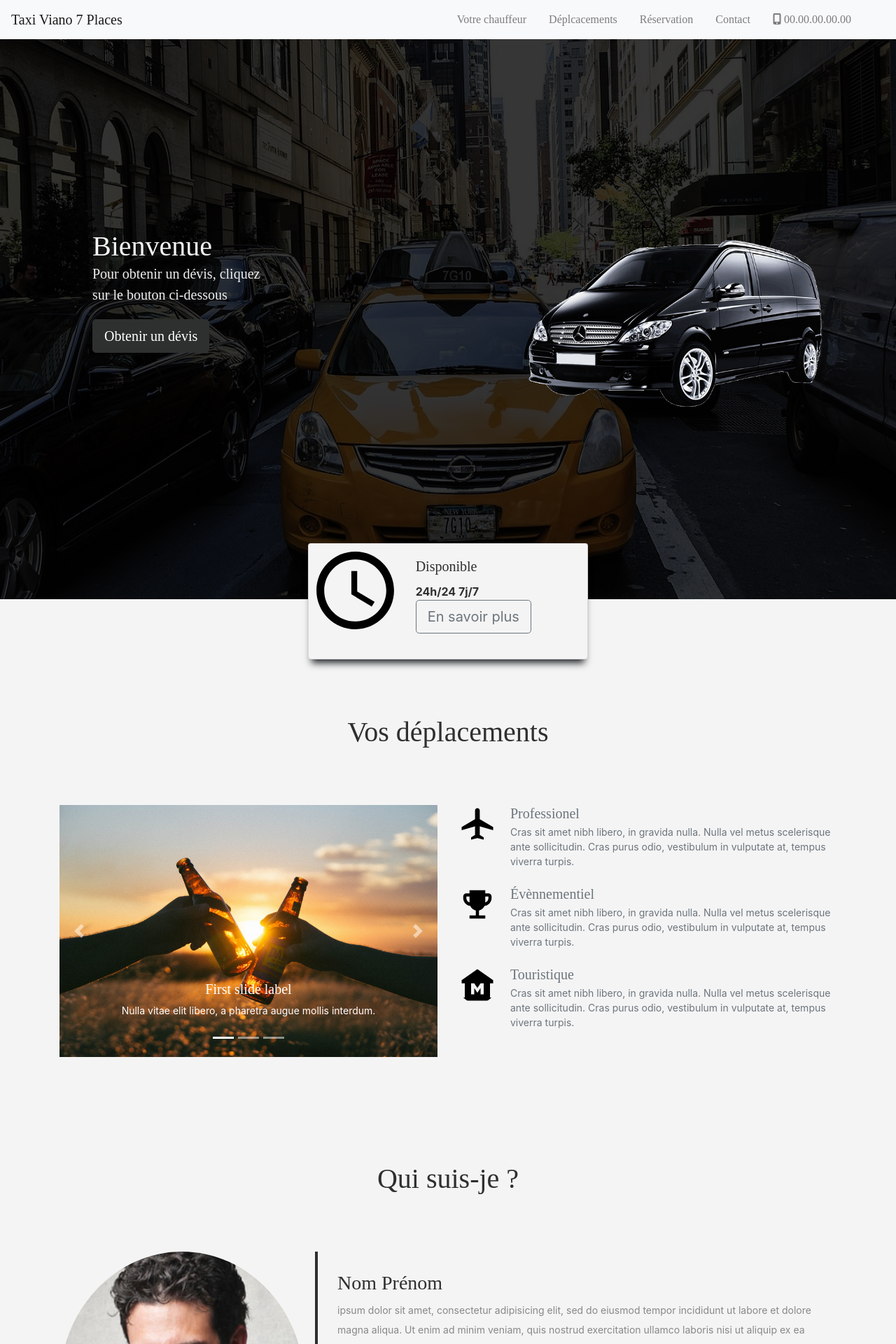
After one commit to mamadou-niakate/mamadou-niakate.github.io, a PHP site: page /index.html in a window 1280 px wide. The commit adds this page. Shown: the top 1920 px of the page at 70% size. Run offline with PHP 8.4, Linux system fonts and the light colour scheme; some libraries are stand-ins or nearby versions.

Commit message:
changement extension

```diff
--- a/css/main.css
+++ b/css/main.css
@@ -50,7 +50,7 @@
     }
   }
   .car {
-    animation: drive 3s cubic-bezier(0.02, 0.01, 0.21, 1) infinite;
+    animation: drive 3s cubic-bezier(0.02, 0.01, 0.21, 1) /*infinite*/;
   }
 
 
--- /dev/null
+++ b/index.html
@@ -0,0 +1,367 @@
+<!--?php
+	ini_set('display_errors', 1);
+	ini_set('display_startup_errors', 1);
+	error_reporting(E_ALL);
+
+
+	if(!empty($_POST["send"])) {
+
+		if(isset($_POST["username"]) && isset($_POST["userEmail"]) && isset($_POST["phone"]) && isset($_POST["content"])) {
+			$name = $_POST["username"];
+			$email = $_POST["userEmail"];
+			$phone = $_POST["phone"];
+			$content = $_POST["content"];
+			$subject = "Demande d'inforation de la part d'un visiteur";
+		}
+	}
+?-->
+
+<!DOCTYPE html>
+<html lang="en">
+	<head>
+		<title> Taxi </title>
+
+		<script src="https://stackpath.bootstrapcdn.com/bootstrap/4.5.0/js/bootstrap.min.js" integrity="sha384-OgVRvuATP1z7JjHLkuOU7Xw704+h835Lr+6QL9UvYjZE3Ipu6Tp75j7Bh/kR0JKI" crossorigin="anonymous"></script>
+
+		<!-- ajout des fichiers css  -->
+		<link rel="stylesheet" href="https://stackpath.bootstrapcdn.com/bootstrap/4.5.0/css/bootstrap.min.css" integrity="sha384-9aIt2nRpC12Uk9gS9baDl411NQApFmC26EwAOH8WgZl5MYYxFfc+NcPb1dKGj7Sk" crossorigin="anonymous">
+		<link rel="stylesheet" href="https://pro.fontawesome.com/releases/v5.10.0/css/all.css" integrity="sha384-AYmEC3Yw5cVb3ZcuHtOA93w35dYTsvhLPVnYs9eStHfGJvOvKxVfELGroGkvsg+p" crossorigin="anonymous"/>
+
+
+		<link rel="stylesheet" type="text/css" href="css/bootstrap.min.css">
+		<link rel="stylesheet" type="text/css" href="css/main.css">
+
+		<meta name="viewport" content="width=device-width, initial-scale=1">
+
+		<link rel="stylesheet" href="https://fonts.googleapis.com/css?family=Roboto:300,400,500,700|Material+Icons">
+	    <link href="https://maxcdn.bootstrapcdn.com/font-awesome/latest/css/font-awesome.min.css" rel="stylesheet">
+	    <link rel="stylesheet" type="text/css" href="https://fonts.googleapis.com/css?family=Roboto:300,400,500,700|Roboto+Slab:400,700|Material+Icons">
+	</head>
+	<body>
+
+		<!-- navbar -->
+		<nav class="navbar navbar-expand-lg navbar-light bg-light">
+			<button class="navbar-toggler" type="button" data-toggle="collapse" data-target="#navbarTogglerDemo03" aria-controls="navbarTogglerDemo03" aria-expanded="false" aria-label="Toggle navigation">
+			  <span class="navbar-toggler-icon"></span>
+			</button>
+			<a class="navbar-brand" href="#"> Taxi Viano 7 Places </a>
+
+			<div class="collapse navbar-collapse" id="navbarTogglerDemo03">
+			  <ul class="navbar-nav mr-4">
+					<li class="nav-item"> <a class="nav-link" data-value="about" href="#about"> Votre chauffeur</a> </li>
+					<li class="nav-item"> <a class="nav-link " data-value="moves" href="#moves">Déplcacements</a> </li>
+					<li class="nav-item"> <a class="nav-link " data-value="reservation" href="#reservation"> Réservation </a> </li>
+					<li class="nav-item"> <a class="nav-link " data-value="Contact" href="#Contact">Contact</a> </li>
+					<li class="nav-item"> <a class="nav-link " data-value="Contact" href="#Contact"> <i class="fas fa-mobile-alt"></i> 00.00.00.00.00 </a> </li>
+				</ul>
+			</div>
+		  </nav>
+
+		<!-- L'entete -->
+		<header class="header">
+			<div class="overlay"></div>
+				<div class="container">
+					<div class="description row" >
+						<h1 class="col-lg-6 col-md-8 col-sm-12 description_col_1">
+							Bienvenue
+							<p>
+								Pour obtenir un dévis, cliquez sur le bouton ci-dessous
+							</p>
+							<button class="btn btn-outline-secondary btn-lg debit_button"> Obtenir un dévis </button>
+						</h1>
+						<div class="col-lg-6 col-md-12 col-sm-12 description_col_2">
+							<img src="images/pngfuel.png" class="car img-fluid">
+						</div>
+					</div>
+				</div>
+			</div>
+		</header>
+
+		<div class="card mb-3 disponibilite_one" style="max-width: 400px;">
+			<div class="row no-gutters">
+				<div class="col-md-4 al">
+					<img src="images/schedule.svg" class="card-img watch" alt="...">
+				</div>
+				<div class="col-md-8">
+					<div class="card-body dispo_corps">
+						<div class="dispo_corps_text">
+							<h5 class="card-title"> Disponible</h5>
+							<p class="card-text font-weight-bold">
+								24h/24 7j/7
+							</p>
+						</div>
+						<p class="card-text debit_button"><small class="text-muted">
+							<button class="btn btn-outline-secondary btn-lg"> En savoir plus </button </small>
+						</p>
+					</div>
+				</div>
+			</div>
+		</div>
+
+		<!-- Lieux -->
+		<div class="info_taxi" id="moves">
+			<h1 class="text-center">Vos déplacements </h1>
+			<div class="container">
+				<div class="row">
+					<div id="carouselExampleCaptions" class="carousel slide col-lg-6 col-m-6 col-sm-12" data-ride="carousel">
+						<ol class="carousel-indicators">
+						<li data-target="#carouselExampleCaptions" data-slide-to="0" class="active"></li>
+						<li data-target="#carouselExampleCaptions" data-slide-to="1"></li>
+						<li data-target="#carouselExampleCaptions" data-slide-to="2"></li>
+						</ol>
+						<div class="carousel-inner">
+							<div class="carousel-item active">
+								<img src="images/events.jpg" class="d-block w-100" alt="...">
+								<div class="carousel-caption d-none d-md-block">
+								<h5>First slide label</h5>
+								<p>Nulla vitae elit libero, a pharetra augue mollis interdum.</p>
+								</div>
+							</div>
+							<div class="carousel-item">
+								<img src="images/night-flight.jpg" class="d-block w-100" alt="...">
+								<div class="carousel-caption d-none d-md-block">
+								<h5>Second slide label</h5>
+								<p>Lorem ipsum dolor sit amet, consectetur adipiscing elit.</p>
+								</div>
+							</div>
+							<div class="carousel-item">
+								<img src="images/toureffeil.jpg" class="d-block w-100" alt="...">
+								<div class="carousel-caption d-none d-md-block">
+								<h5>Third slide label</h5>
+								<p>Praesent commodo cursus magna, vel scelerisque nisl consectetur.</p>
+								</div>
+							</div>
+						</div>
+						<a class="carousel-control-prev" href="#carouselExampleCaptions" role="button" data-slide="prev">
+						<span class="carousel-control-prev-icon" aria-hidden="true"></span>
+						<span class="sr-only">Previous</span>
+						</a>
+						<a class="carousel-control-next" href="#carouselExampleCaptions" role="button" data-slide="next">
+						<span class="carousel-control-next-icon" aria-hidden="true"></span>
+						<span class="sr-only">Next</span>
+						</a>
+					</div>
+					<div class="col-lg-6 col-m-6 col-sm-12">
+						<ul class="list-unstyled">
+							<li class="media">
+							<img class="image_serv img-fluid" src="images/local_airport.svg" class="mr-3" alt="...">
+							<div class="media-body">
+								<h5 class="mt-0 mb-1">Professionel</h5>
+								Cras sit amet nibh libero, in gravida nulla. Nulla vel metus scelerisque ante sollicitudin. Cras purus odio, vestibulum in vulputate at, tempus viverra turpis.
+							</div>
+							</li>
+							<li class="media my-4">
+							<img class="image_serv img-fluid" src="images/emoji_events.svg" class="mr-3" alt="...">
+							<div class="media-body">
+								<h5 class="mt-0 mb-1">Évènnementiel</h5>
+								Cras sit amet nibh libero, in gravida nulla. Nulla vel metus scelerisque ante sollicitudin. Cras purus odio, vestibulum in vulputate at, tempus viverra turpis.
+							</div>
+							</li>
+							<li class="media">
+							<img class="image_serv img-fluid" src="images/museum.svg" class="mr-3" alt="...">
+							<div class="media-body">
+								<h5 class="mt-0 mb-1">Touristique</h5>
+								Cras sit amet nibh libero, in gravida nulla. Nulla vel metus scelerisque ante sollicitudin. Cras purus odio, vestibulum in vulputate at, tempus viverra turpis.
+							</div>
+							</li>
+						</ul>
+					</div>
+				</div>
+			</div>
+		</div>
+
+
+
+		<!-- A propos de moi -->
+		<div class="about" id="about">
+			<div class="container">
+			  <h1 class="text-center"> Qui suis-je ? </h1>
+				<div class="row">
+					<div class="col-lg-4 col-md-4 col-sm-12">
+						<img src="images/team-3.jpg" class="img-fluid">
+						<span class="text-justify">S.Web Developer</span>
+					</div>
+
+					<div class="col-lg-8 col-md-8 col-sm-12 desc">
+						<h3>Nom Prénom</h3>
+						<p>
+							ipsum dolor sit amet, consectetur adipisicing elit, sed do eiusmod
+							tempor incididunt ut labore et dolore magna aliqua. Ut enim ad minim veniam,
+							quis nostrud exercitation ullamco laboris nisi ut aliquip ex ea commodo
+							consequat. Duis aute irure dolor in reprehenderit in voluptate velit esse
+							cillum dolore eu fugiat nulla pariatur. Excepteur sint occaecat cupidatat non
+							proident, sunt in culpa qui officia deserunt mollit anim id est laborum.
+						</p>
+						<div class="competence">
+							<div class="card competence_card">
+								<img class="card-img-top" src="images/smilling.jpg" alt="Card image cap">
+								<div class="card-body">
+									<p class="card-text competence_title"> Relationnel </p>
+								</div>
+							</div>
+							<div class="card competence_card">
+								<img class="card-img-top" src="images/business_man.jpg" alt="Card image cap">
+								<div class="card-body">
+									<p class="card-text competence_title"> Serieux </p>
+								</div>
+							</div>
+							<div class="card competence_card">
+								<img class="card-img-top" src="images/watch.jpg" alt="Card image cap">
+								<div class="card-body">
+									<p class="card-text competence_title"> Ponctuel </p>
+								</div>
+							</div>
+						</div>
+					</div>
+				</div>
+			</div>
+		</div>
+
+		<!--- info -->
+
+		<!--div class="container bg-overlay"-->
+		<div class="info_sup">
+		    <div class="container">
+                <div class="card card-nav-tabs tab_card">
+                    <div class="card-header card-header-primary tab_card_heard">
+                        <div class="nav-tabs-navigation">
+                            <div class="nav-tabs-wrapper">
+                                <ul class="nav nav-tabs" data-tabs="tabs">
+                                    <li class="nav-item"> <a class="nav-link active" href="#Contact" data-toggle="tab"> <span class="material-icons"> contact_mail </span>  Contact  </a></li>
+                                    <li class="nav-item"> <a class="nav-link" href="#messages" data-toggle="tab"> <i class="material-icons">place</i> Où suis-je ? </a></li>
+                                    <li class="nav-item"> <a class="nav-link" href="#reservation" data-toggle="tab">  <i class="material-icons">event_available</i> reservation  </a></li>
+                                </ul>
+                            </div>
+                        </div>
+                    </div>
+                	<div class="card-body car_body">
+                    	<div class="tab-content text-center">
+	                        <div class="tab-pane active" id="Contact">
+	                            <div class="contact-form">
+									<div class="container">
+										<form id="formulaire" action="" method="post">
+											<div class="row">
+												<div class="col-lg-4 col-md-4 col-sm-12">
+												  <h1> Me contacter </h1>
+												</div>
+												<div class="col-lg-8 col-md-8 col-sm-12 right">
+												   <div class="form-group">
+												   	 <input type="text" class="form-control form-control-lg" placeholder="Prénom Nom" id="username" name="username">
+												   </div>
+												   <div class="form-group">
+												   	 <input type="email" class="form-control form-control-lg" placeholder="Adresse email" id="userEmail" name="userEmail">
+												   </div>
+												   <div class="form-group">
+												   	 <input type="text" class="form-control form-control-lg" placeholder="Téléphone" id="phone" name="phone">
+												   </div>
+												   <div class="form-group">
+												   	 <textarea class="form-control form-control-lg" id="content" value = "scdfg" name="content"> </textarea>
+												   </div>
+												   <input type="submit" class="btn btn-secondary btn-block" id="Submit" value="Envoyez" name="send">
+												</div>
+											</div>
+											<div id="error_message" style="width:100%; height:100%; display:none; ">
+												<h4>Error</h4>
+												Sorry there was an error sending your form.
+											</div>
+											<div id="success_message" style="width:100%; height:100%; display:none; ">
+												<h2>Success! Your Message was Sent Successfully.</h2>
+										   	</div>
+										</form>
+									</div>
+								</div>
+	                        </div>
+	                        <div class="tab-pane" id="messages">
+	                            <iframe class="map" src="https://www.google.com/maps/embed?pb=!1m18!1m12!1m3!1d21091.709469788195!2d2.2485039259728707!3d48.63924417304909!2m3!1f0!2f0!3f0!3m2!1i1024!2i768!4f13.1!3m3!1m2!1s0x47e5d9dc326d8fdd%3A0x40b82c3688b43c0!2s91310%20Montlh%C3%A9ry!5e0!3m2!1sfr!2sfr!4v1595101448743!5m2!1sfr!2sfr" width="600" height="450" frameborder="0" style="border:0;" allowfullscreen="" aria-hidden="false" tabindex="0"></iframe>
+							</div>
+	                        <div class="tab-pane" id="reservation">
+	                        	<div class="reservation_card_container">
+									<div class="card reservation_card">
+										<i class="material-icons">event_available</i>
+										<div class="card-body reservation_card_container_body">
+											<h5 class="card-title">Réservation : </h5>
+											<p class="card-text"> Par téléphone: 00.00.00.00.00 </p>
+										</div>
+									</div>
+									<div class="card reservation_card">
+									    <span class="material-icons">timer</span>
+									    <div class="card-body">
+											<h5 class="card-title">Disponible : </h5>
+											<p class="card-text">24h/24 7j/7</p>
+									    </div>
+									  </div>
+								</div>
+	                            <div class="team" id="team">
+								<div class="container">
+										<div class="row">
+											<div class="col-lg-3 col-md-3 col-sm-12 item">
+												<img src="images/team-2.jpg" class="img-fluid" alt="team">
+												<div class="des">
+												 	Transports privés
+												 </div>
+												<span class="text-muted">Transports privés</span>
+											</div>
+											<div class="col-lg-3 col-md-3 col-sm-12 item">
+												<img src="images/team-3.jpg" class="img-fluid" alt="team">
+												<div class="des">
+												 	 Evènementiels
+												 </div>
+												<span class="text-muted">Evènementiels</span>
+											</div>
+											<div class="col-lg-3 col-md-3 col-sm-12 item">
+												<img src="images/team-2.jpg" class="img-fluid" alt="team">
+												<div class="des">
+												 	Professionnels
+												 </div>
+												<span class="text-muted">Professionnels</span>
+											</div>
+											<div class="col-lg-3 col-md-3 col-sm-12 item">
+												<img src="images/team-3.jpg" class="img-fluid" alt="team">
+												 <div class="des">
+												 	Touristiques
+												 </div>
+												<span class="text-muted">Touristiques</span>
+											</div>
+										</div>
+								</div>
+							</div>
+
+	                        </div>
+                        </div>
+                    </div>
+                </div>
+			</div>
+		 </div>
+		<!--/div-->
+
+		<a class="top-link hide" href="" id="js-top">
+		  <svg xmlns="http://www.w3.org/2000/svg" viewBox="0 0 12 6"><path d="M12 6H0l6-6z"/></svg>
+		</a>
+		<!---- footer --->
+		<footer class="page-footer font-small special-color-dark pt-4">
+			<div class="container">
+				<ul class="list-unstyled list-inline text-center">
+					<li class="list-inline-item"> <a class="btn-floating btn-fb mx-1"> <i class="fab fa-facebook-f"> </i></a> </li>
+					<li class="list-inline-item"> <a class="btn-floating btn-tw mx-1"> <i class="fab fa-twitter"> </i> </a> </li>
+					<li class="list-inline-item"> <a class="btn-floating btn-gplus mx-1"> <i class="fab fa-google-plus-g"> </i> </a> </li>
+					<li class="list-inline-item">  <a class="btn-floating btn-li mx-1"> <i class="fab fa-linkedin-in"> </i> </a> </li>
+					<li class="list-inline-item"> <a class="btn-floating btn-dribbble mx-1"> <i class="fab fa-dribbble"> </i> </a> </li>
+				</ul>
+			</div>
+
+			<!-- Copyright -->
+			<div class="footer-copyright text-center py-3"> Contacter le développeur
+				<a href="https://mdbootstrap.com/"> mamadouniakate10@yahoo.fr </a>
+			</div>
+		</footer>
+
+		<!-- Ajout des fichiers Javasscript -->
+		<script src="https://code.jquery.com/jquery-3.5.1.slim.min.js" integrity="sha384-DfXdz2htPH0lsSSs5nCTpuj/zy4C+OGpamoFVy38MVBnE+IbbVYUew+OrCXaRkfj" crossorigin="anonymous"></script>
+		<script src="https://cdn.jsdelivr.net/npm/popper.js@1.16.0/dist/umd/popper.min.js" integrity="sha384-Q6E9RHvbIyZFJoft+2mJbHaEWldlvI9IOYy5n3zV9zzTtmI3UksdQRVvoxMfooAo" crossorigin="anonymous"></script>
+		<script src="https://stackpath.bootstrapcdn.com/bootstrap/4.5.0/js/bootstrap.min.js" integrity="sha384-OgVRvuATP1z7JjHLkuOU7Xw704+h835Lr+6QL9UvYjZE3Ipu6Tp75j7Bh/kR0JKI" crossorigin="anonymous"></script>
+
+		<script type="text/javascript" src="js/jquery.min.js"></script>
+		<script type="text/javascript" src="js/bootstrap.min.js"></script>
+		<script type="text/javascript" src='js/main.js'></script>
+	</body>
+</html>
```
